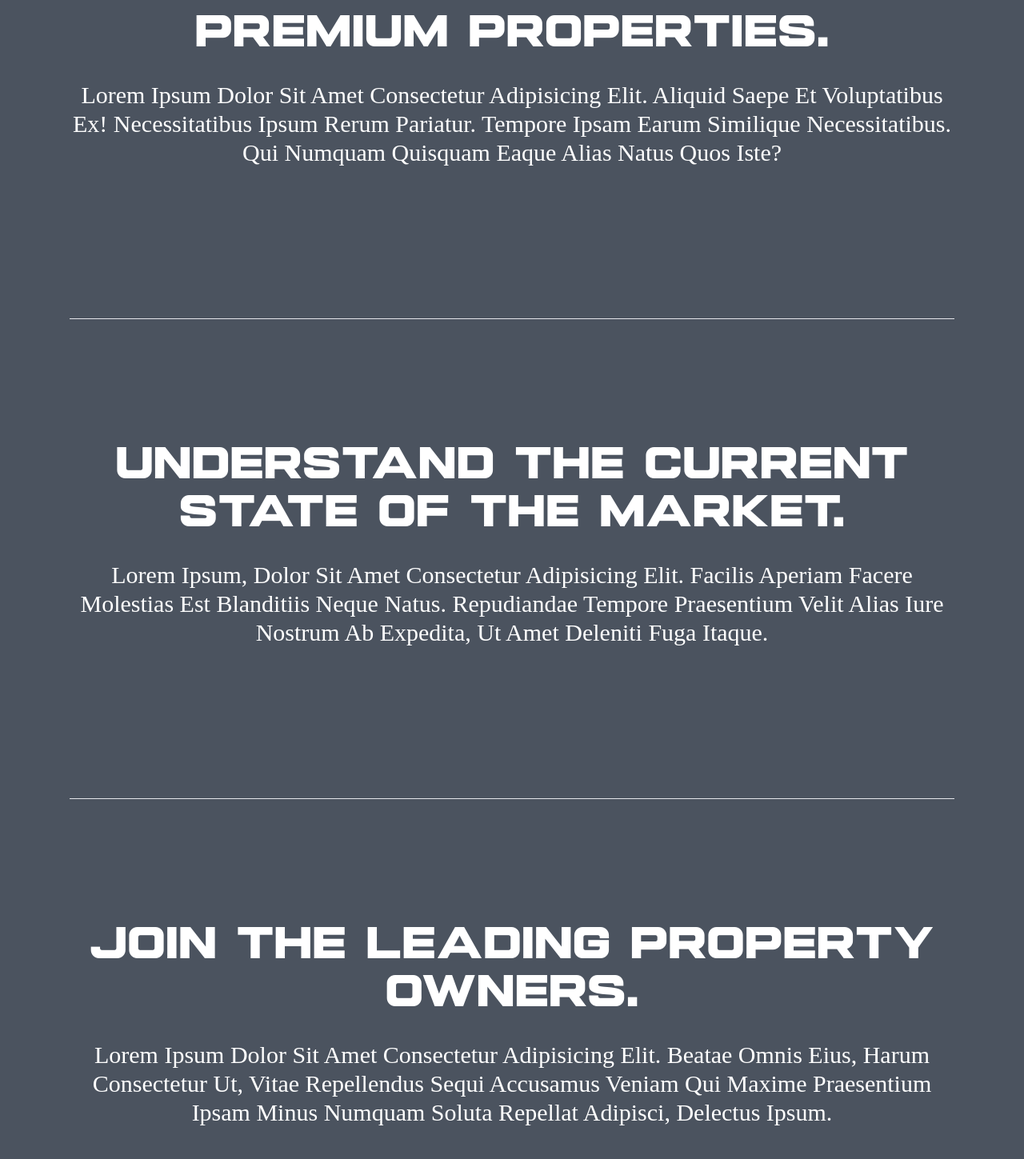
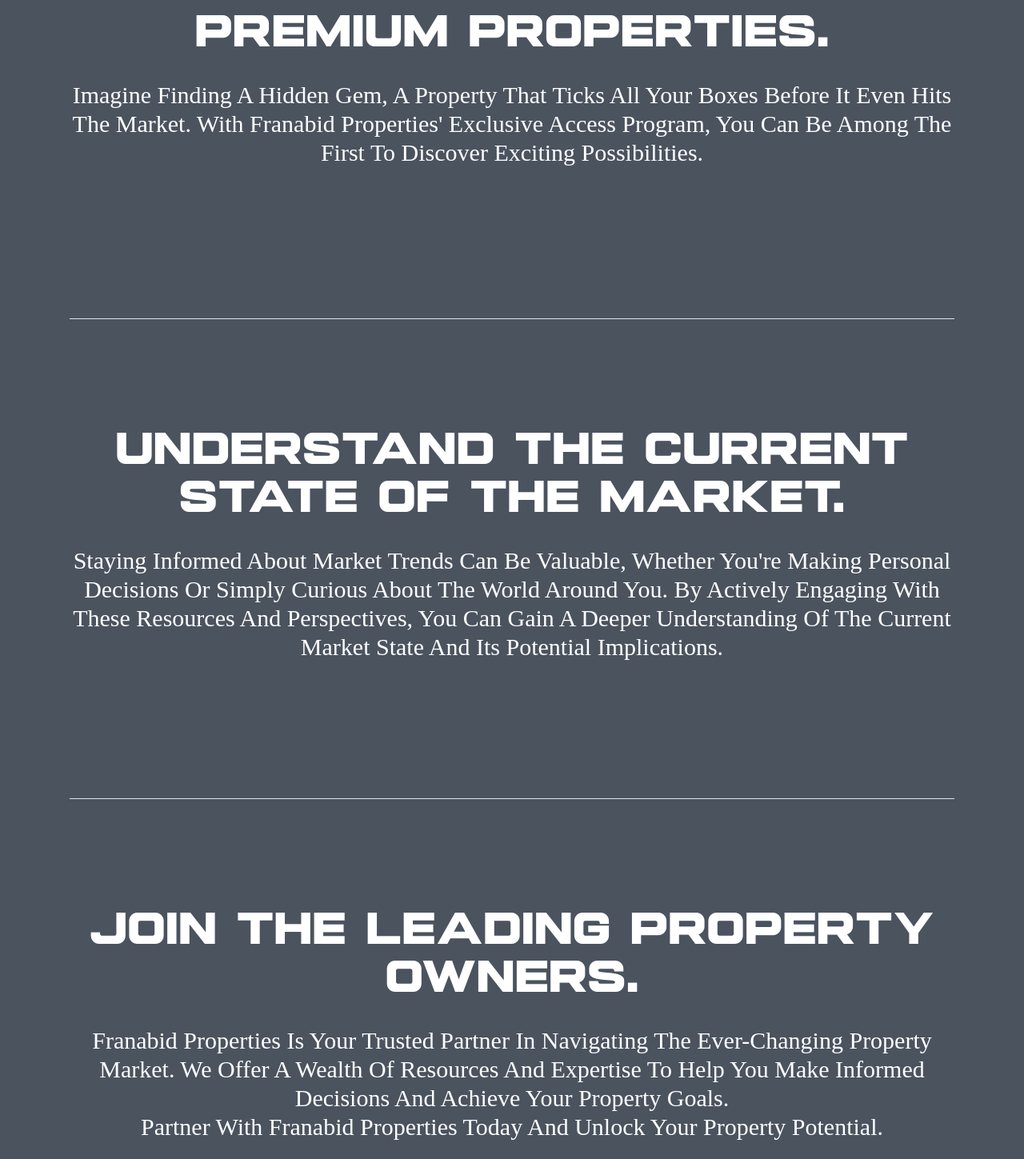
Before and after one commit to LordEwans/francis-real-estate, a Nuxt app: page / in a window 1280 px wide. Shown: the part 1001-2450 px from the top of the page at 80% size. Built offline with nearby package versions, Linux system fonts and the light colour scheme; a web font is replaced by a local one.

Commit message:
Updated Content

```diff
--- a/components/Content.vue
+++ b/components/Content.vue
@@ -13,24 +13,28 @@
               <ContentSection
                 title="Get exclusive access to premium properties."
               >
-                Lorem ipsum dolor sit amet consectetur adipisicing elit. Aliquid
-                saepe et voluptatibus ex! Necessitatibus ipsum rerum pariatur.
-                Tempore ipsam earum similique necessitatibus. Qui numquam
-                quisquam eaque alias natus quos iste?
+                Imagine finding a hidden gem, a property that ticks all your
+                boxes before it even hits the market. With Franabid Properties'
+                exclusive access program, you can be among the first to discover
+                exciting possibilities.
               </ContentSection>
               <ContentSection
                 title="Understand the current state of the market."
               >
-                Lorem ipsum, dolor sit amet consectetur adipisicing elit.
-                Facilis aperiam facere molestias est blanditiis neque natus.
-                Repudiandae tempore praesentium velit alias iure nostrum ab
-                expedita, ut amet deleniti fuga itaque.
+                Staying informed about market trends can be valuable, whether
+                you're making personal decisions or simply curious about the
+                world around you. By actively engaging with these resources and
+                perspectives, you can gain a deeper understanding of the current
+                market state and its potential implications.
               </ContentSection>
               <ContentSection title="Join the leading property owners.">
-                Lorem ipsum dolor sit amet consectetur adipisicing elit. Beatae
-                omnis eius, harum consectetur ut, vitae repellendus sequi
-                accusamus veniam qui maxime praesentium ipsam minus numquam
-                soluta repellat adipisci, delectus ipsum.
+                Franabid Properties is your trusted partner in navigating the
+                ever-changing property market. We offer a wealth of resources
+                and expertise to help you make informed decisions and achieve
+                your property goals.
+                <br />
+                Partner with Franabid Properties today and unlock your property
+                potential.
               </ContentSection>
             </div>
           </div>
```
